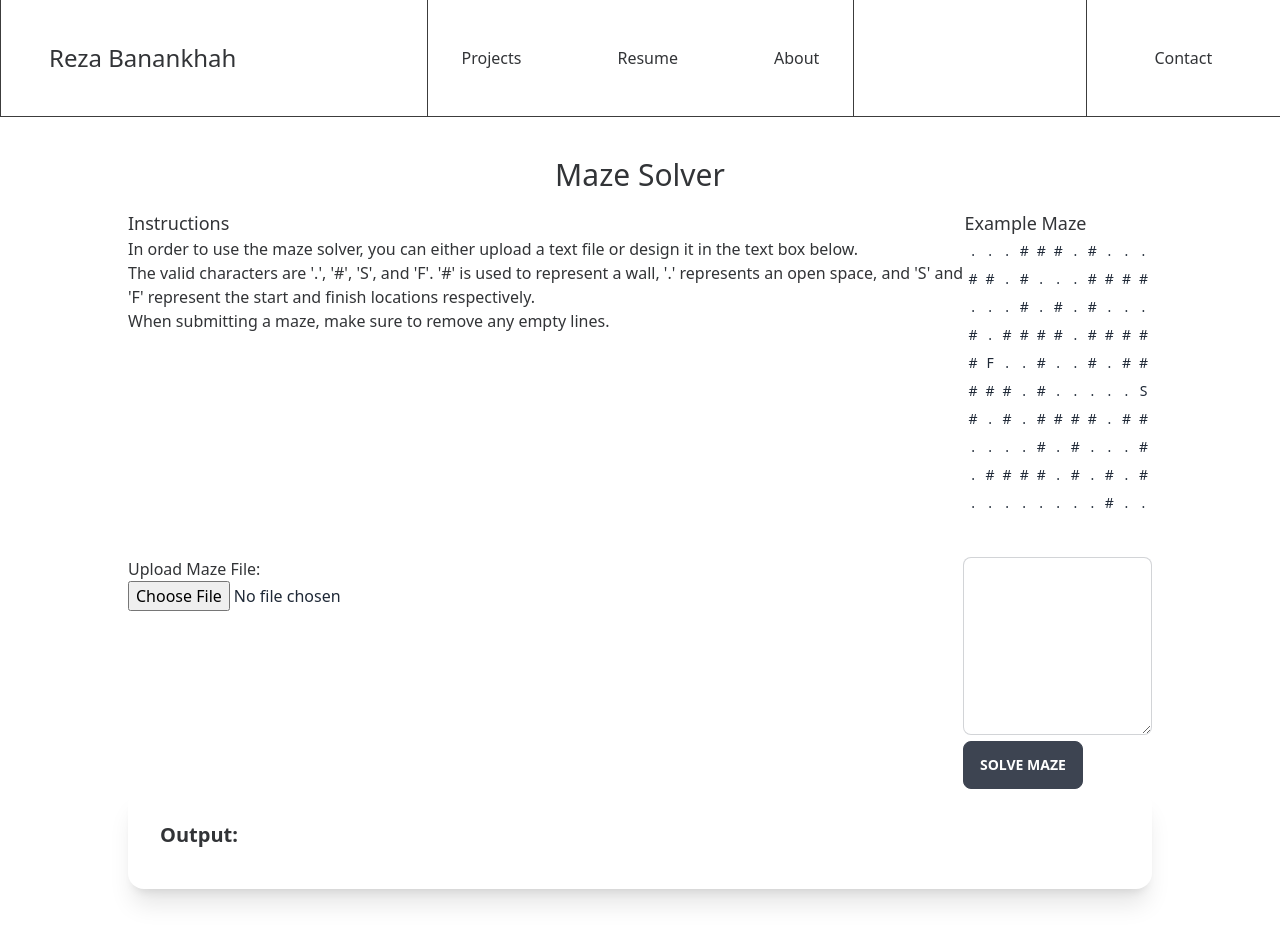
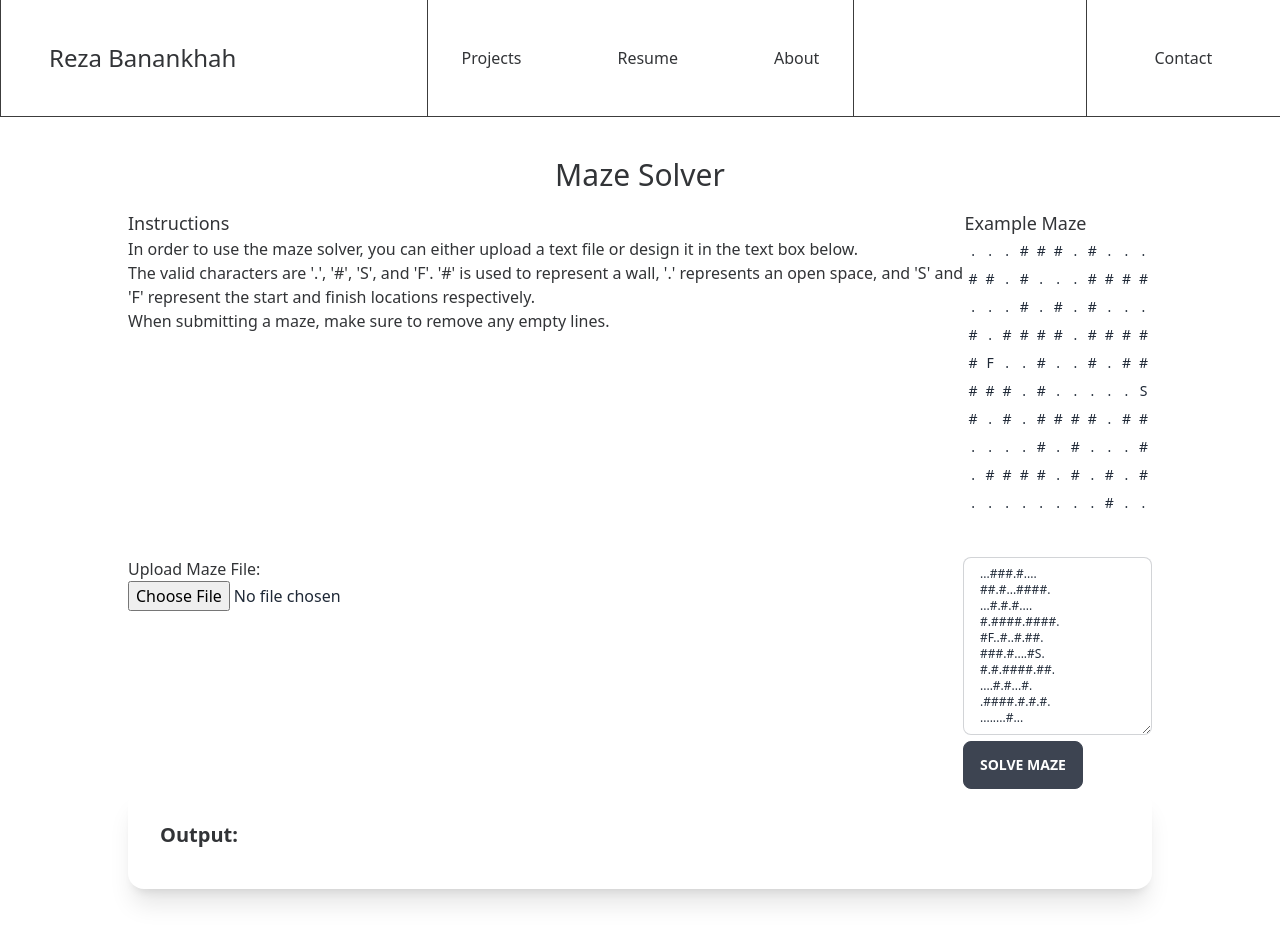
Before and after one commit to rcb123/developer-site, a SvelteKit app: page /projects/maze in a window 1280 px wide. Built offline with nearby package versions, Linux system fonts and the light colour scheme; some icons are missing.

Commit message:
Added default value for maze solver text area

```diff
--- a/src/routes/projects/maze/+page.svelte
+++ b/src/routes/projects/maze/+page.svelte
@@ -301,7 +301,16 @@
 				rows="10"
 				cols="20"
 				class="textarea-bordered textarea text-xs"
-			/>
+			>...###.#....
+##.#...####.
+...#.#.#....
+#.####.####.
+#F..#..#.##.
+###.#....#S.
+#.#.####.##.
+....#.#...#.
+.####.#.#.#.
+........#...</textarea>
 			<br />
 			<button type="submit" class="btn">Solve Maze</button>
 		</form>
```
